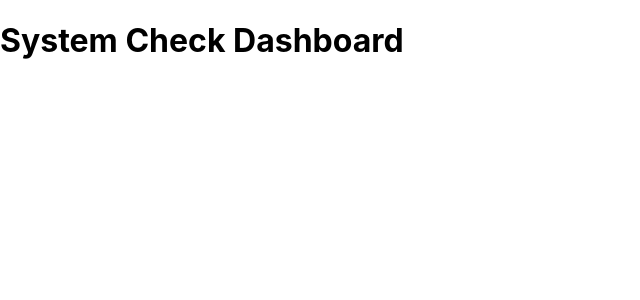
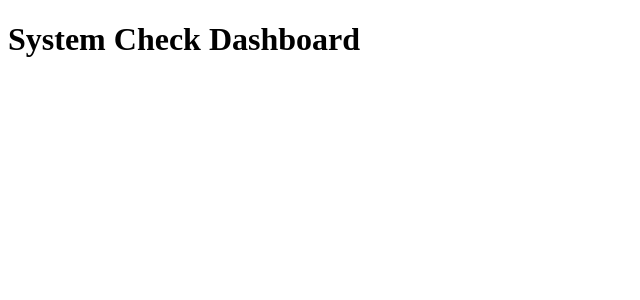
Before and after one commit to jdhern17/LinuxQuizzer, a React (Create React App) app in the folder frontend/: page / in a window 1280 px wide. Shown: the top 300 px of the page, without its empty margins (0-640 px from the left). Built offline with nearby package versions, Linux system fonts and the light colour scheme; the HTML template or start-up script is replaced by a standard one.

Commit message:
reperforming commit from root of frontend

```diff
--- a/frontend/package.json
+++ b/frontend/package.json
@@ -8,14 +8,12 @@
     "@testing-library/user-event": "^13.5.0",
     "react": "^18.3.1",
     "react-dom": "^18.3.1",
-    "react-scripts": "5.0.1",
-    "web-vitals": "^2.1.4"
+    "react-scripts": "5.0.1"
   },
   "scripts": {
     "start": "react-scripts start",
     "build": "react-scripts build",
-    "test": "react-scripts test",
-    "eject": "react-scripts eject"
+    "test": "react-scripts test"
   },
   "eslintConfig": {
     "extends": [
--- a/frontend/src/index.css
+++ /dev/null
@@ -1,13 +0,0 @@
-body {
-  margin: 0;
-  font-family: -apple-system, BlinkMacSystemFont, 'Segoe UI', 'Roboto', 'Oxygen',
-    'Ubuntu', 'Cantarell', 'Fira Sans', 'Droid Sans', 'Helvetica Neue',
-    sans-serif;
-  -webkit-font-smoothing: antialiased;
-  -moz-osx-font-smoothing: grayscale;
-}
-
-code {
-  font-family: source-code-pro, Menlo, Monaco, Consolas, 'Courier New',
-    monospace;
-}
--- a/frontend/src/index.js
+++ b/frontend/src/index.js
@@ -1,6 +1,5 @@
 import React from 'react';
 import ReactDOM from 'react-dom/client';
-import './index.css';
 import App from './App';
 
 const root = ReactDOM.createRoot(document.getElementById('root'));
```
